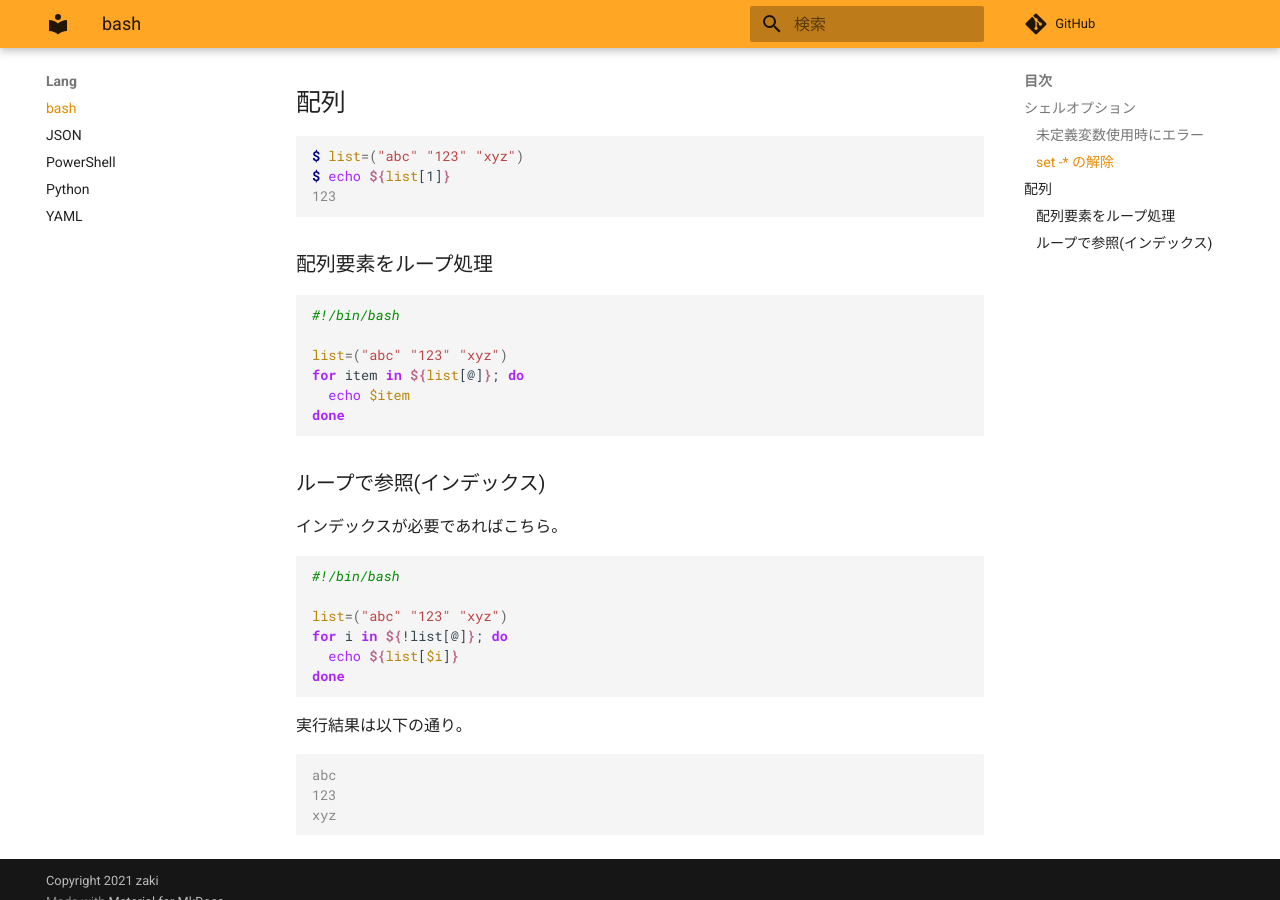
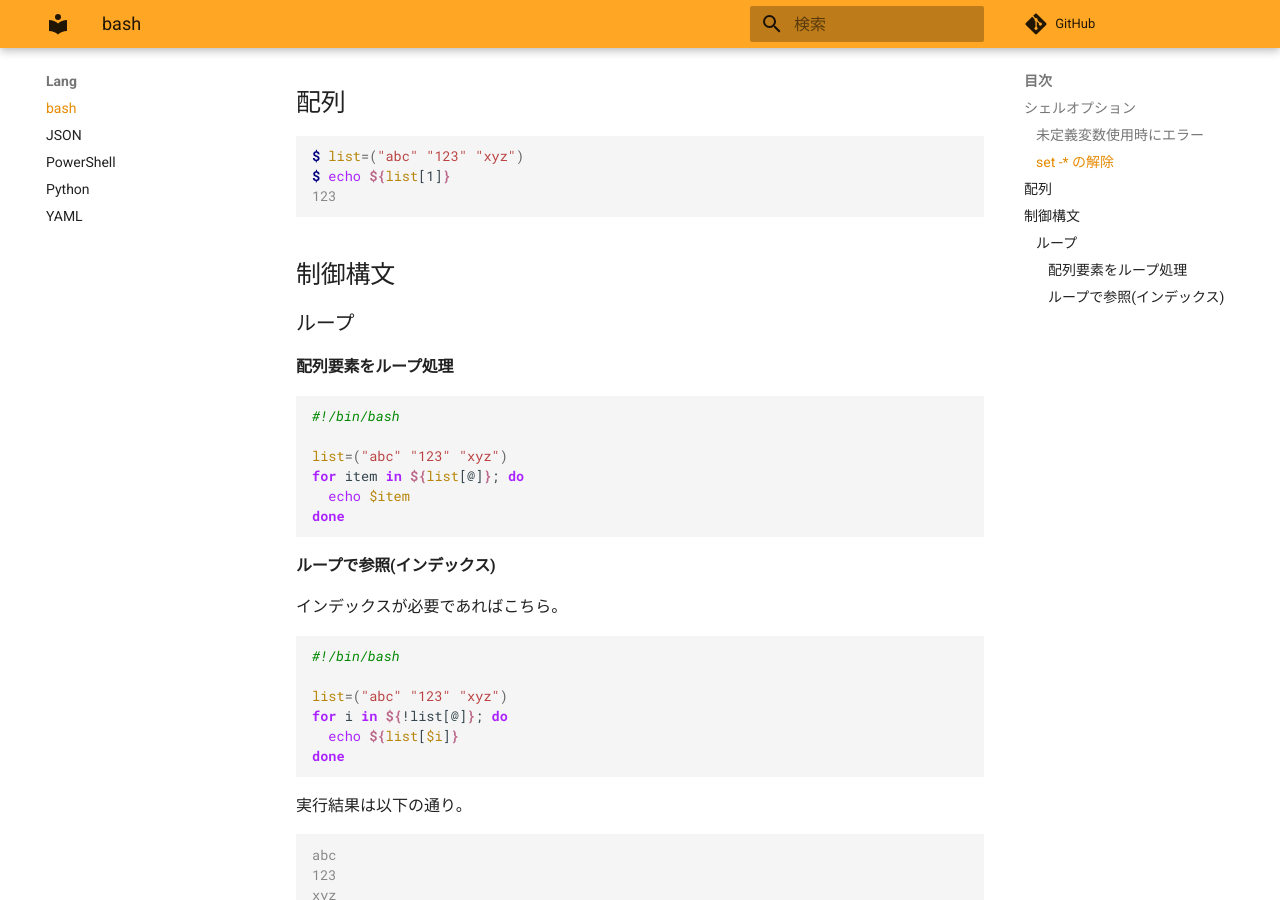
Before and after one commit to zaki-lknr/docs, an MkDocs documentation site: the page built from docs/lang/bash.md, in a window 1280 px wide and 900 px high, scrolled down 725 px. Built offline with MkDocs 1.6.1 and Material for MkDocs 9.7.7, drawn with Linux system fonts in a browser that asks for light colours; comment, search, counter and statistics services are not loaded.

Commit message:
add: lang/bash: 章構成修正

````diff
--- a/docs/lang/bash.md
+++ b/docs/lang/bash.md
@@ -34,7 +34,11 @@ $ echo ${list[1]}
 123
 ```
 
-### 配列要素をループ処理
+## 制御構文
+
+### ループ
+
+#### 配列要素をループ処理
 
 ```bash
 #!/bin/bash
@@ -45,7 +49,7 @@ for item in ${list[@]}; do
 done
 ```
 
-### ループで参照(インデックス)
+#### ループで参照(インデックス)
 
 インデックスが必要であればこちら。
 
````
